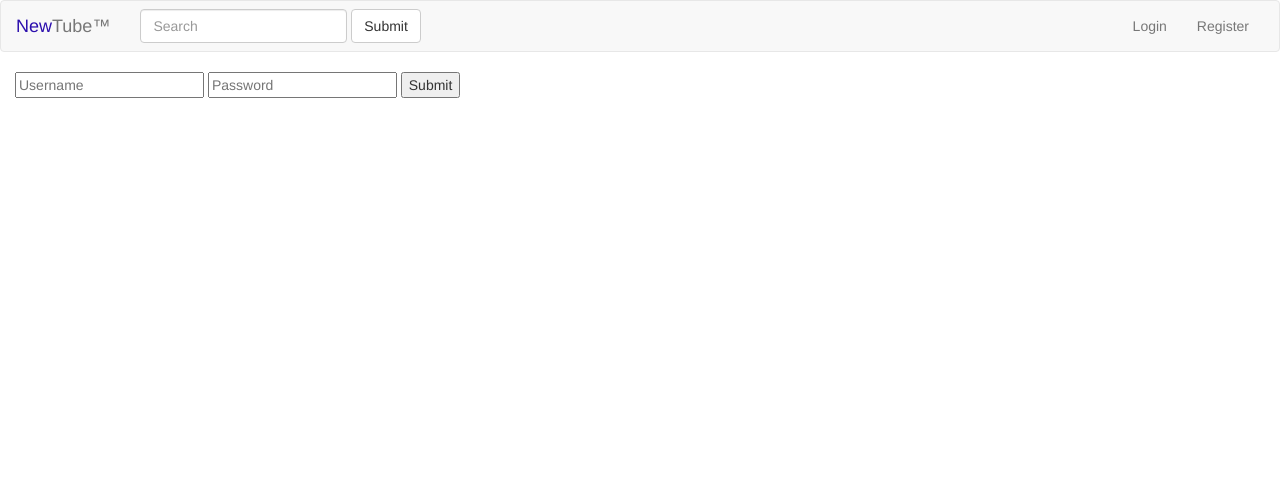
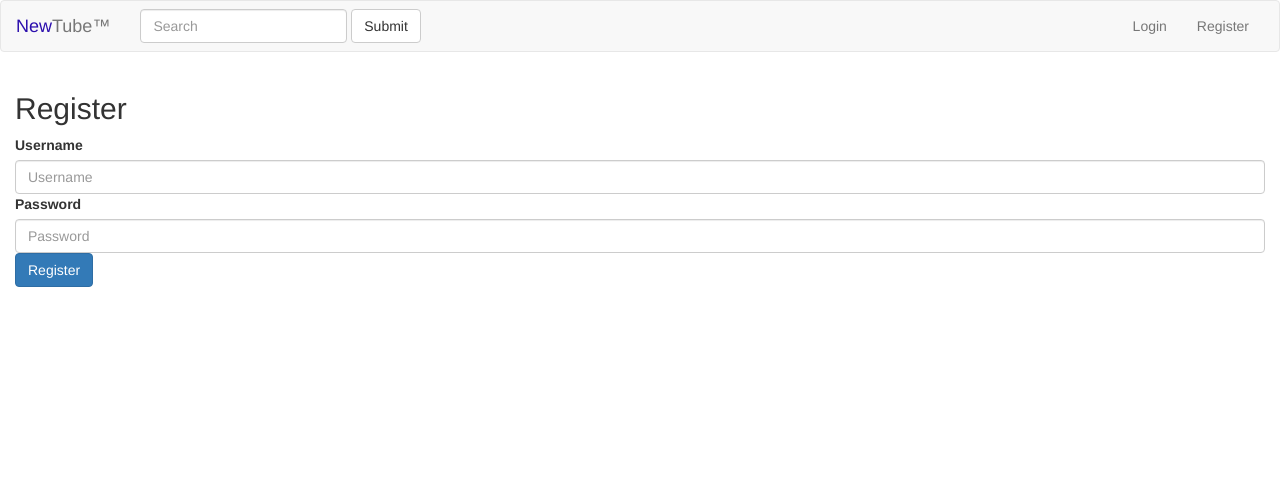
Before and after one commit to AEDIROUM/csgames-2017-web, a Flask app: page /register in a window 1280 px wide. Shown: the top 486 px of the page. Run offline with Flask 2, Linux system fonts and the light colour scheme; data comes from the database, SQL or seed files in the repository; some libraries are stand-ins or nearby versions.

Commit message:
Better registration page

```diff
--- a/project9/templates/register.html
+++ b/project9/templates/register.html
@@ -1,9 +1,18 @@
 {% extends 'layout.html' %}
 
 {% block content %}
+<h2>Register</h2>
 <form method="post">
-  <input name="username" placeholder="Username">
-  <input name="password" placeholder="Password">
-  <input type="submit">
+  <div class="form-input">
+    <label>Username</label>
+    <input class="form-control" name="username" placeholder="Username">
+  </div>
+  <div class="form-input">
+    <label>Password</label>
+    <input class="form-control" name="password" placeholder="Password">
+  </div>
+  <div class="form-input">
+    <button class="btn btn-primary" type="submit">Register</button>
+  </div>
 </form>
 {% endblock %}
```
